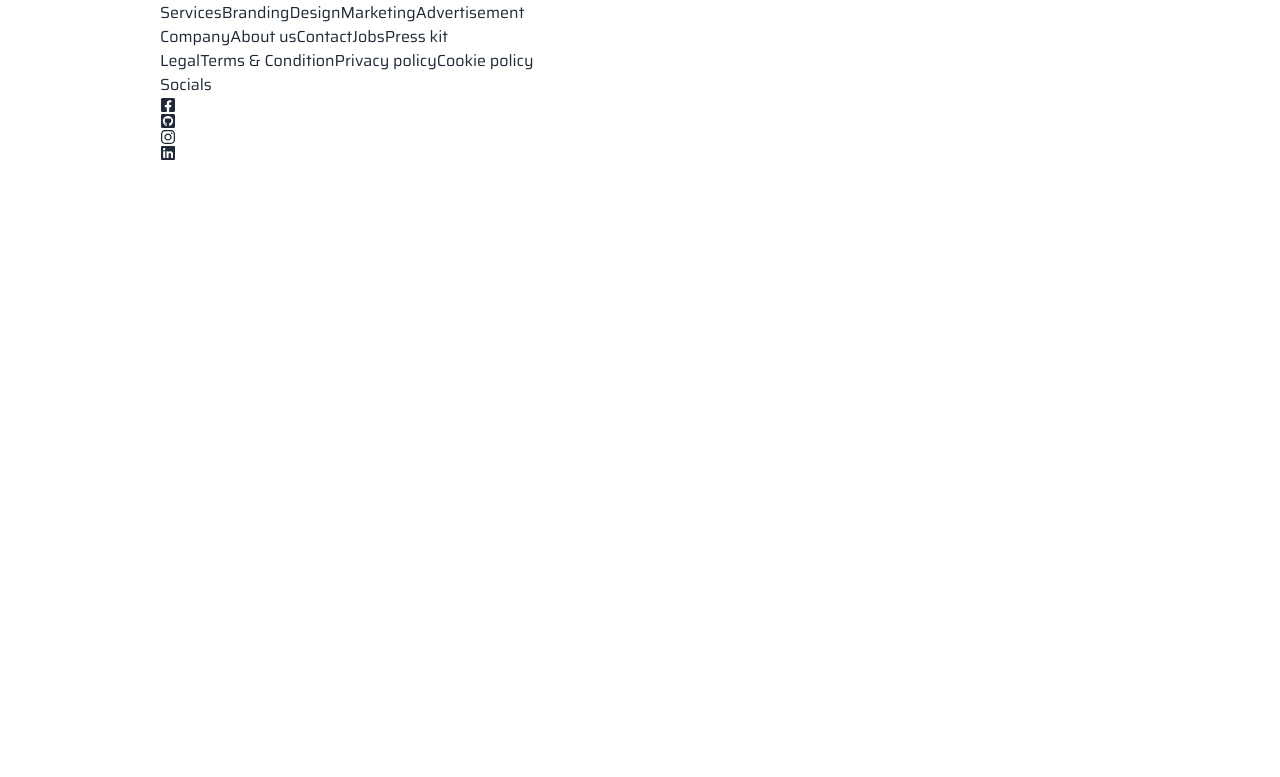
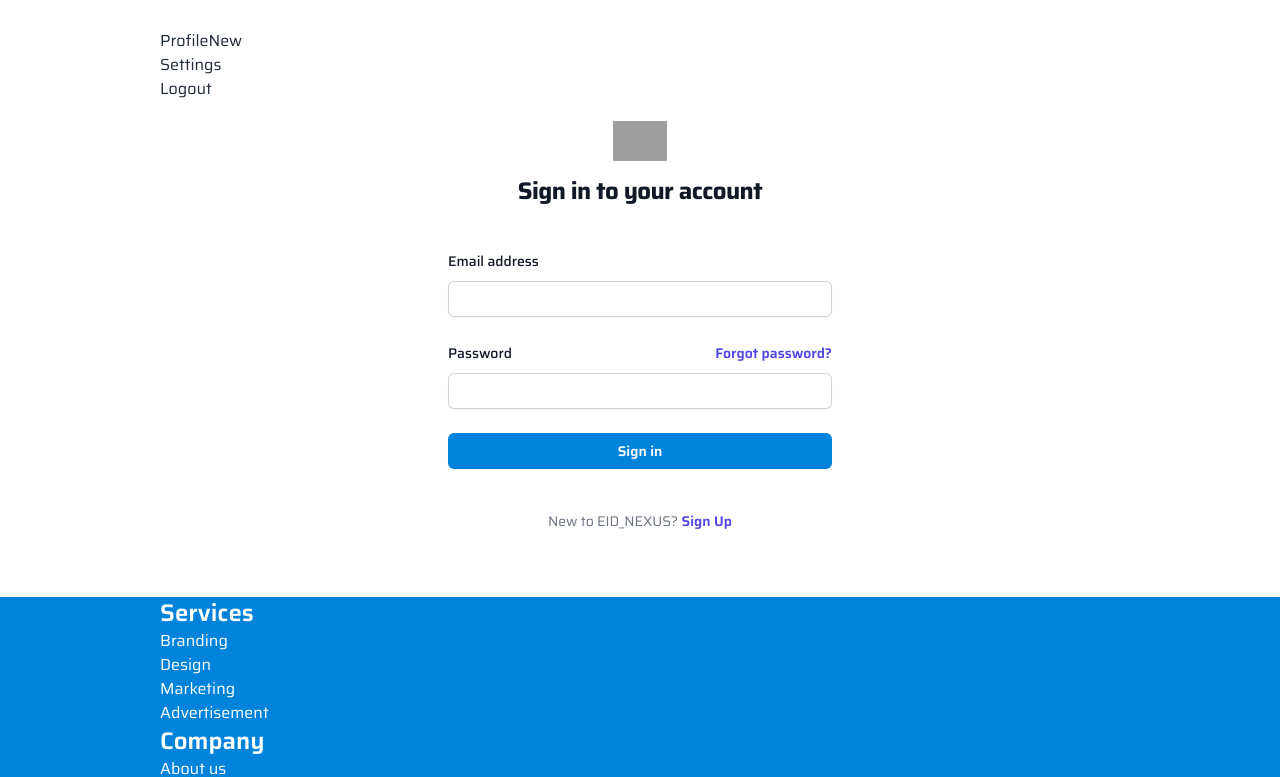
Before and after one commit to rashidulub/newwwrashed, a Next.js app: page /login in a window 1280 px wide. Shown: the part 1263-2040 px from the top of the page. Before the commit the page ends 1424 px from the top, so only its background shows below. Built offline with nearby package versions, Linux system fonts and the light colour scheme; grey boxes are pictures that could not be loaded.

Commit message:
create login page and design

```diff
--- a/src/Components/Shared/Navbar/Navbar.jsx
+++ b/src/Components/Shared/Navbar/Navbar.jsx
@@ -17,6 +17,11 @@
 				<li>
 					<Link href="/login">Login</Link>
 				</li>
+
+
+
+
+
 			</div>
 		</>
 	);
--- a/src/app/login/page.jsx
+++ b/src/app/login/page.jsx
@@ -1,9 +1,51 @@
+import Link from 'next/link';
 import React from 'react';
+
 
 const Login = () => {
     return (
         <div>
+            <div className="flex min-h-full flex-col justify-center pb-16 py-5 lg:px-2">
+                <div className="sm:mx-auto sm:w-full sm:max-w-sm">
+                    <img className="mx-auto h-10 w-auto" src="https://tailwindui.com/img/logos/mark.svg?color=indigo&shade=600" alt="Your Company" />
+                    <h2 className="mt-3 text-center text-2xl font-bold leading-9 tracking-tight text-gray-900">Sign in to your account</h2>
+                </div>
 
+                <div className="mt-10 sm:mx-auto sm:w-full sm:max-w-sm">
+                    <form className="space-y-6" action="#" method="POST">
+                        <div>
+                            <label for="email" className="block text-sm font-medium leading-6 text-gray-900">Email address</label>
+                            <div className="mt-2">
+                                <input id="email" name="email" type="email" autocomplete="email" required className="block w-full rounded-md border-0 py-1.5 text-gray-900 shadow-sm ring-1 ring-inset ring-gray-300 placeholder:text-gray-400 focus:ring-2 focus:ring-inset focus:ring-indigo-600 sm:text-sm sm:leading-6" />
+                            </div>
+                        </div>
+
+                        <div>
+                            <div className="flex items-center justify-between">
+                                <label for="password" className="block text-sm font-medium leading-6 text-gray-900">Password</label>
+                                <div className="text-sm">
+                                    <a href="#" className="font-semibold text-indigo-600 hover:text-indigo-500">Forgot password?</a>
+                                </div>
+                            </div>
+                            <div className="mt-2">
+                                <input id="password" name="password" type="password" autocomplete="current-password" required className="block w-full rounded-md border-0 py-1.5 text-gray-900 shadow-sm ring-1 ring-inset ring-gray-300 placeholder:text-gray-400 focus:ring-2 focus:ring-inset focus:ring-indigo-600 sm:text-sm sm:leading-6" />
+                            </div>
+                        </div>
+
+                        <div>
+                            <button type="submit" className="flex w-full justify-center rounded-md bg-[#0083db] px-3 py-1.5 text-sm font-semibold leading-6 text-white shadow-sm hover:bg-indigo-500 focus-visible:outline focus-visible:outline-2 focus-visible:outline-offset-2 focus-visible:outline-indigo-600">Sign in</button>
+                        </div>
+                    </form>
+
+                    <p className="mt-10 text-center  text-sm text-gray-500">
+                        New to EID_NEXUS?
+                        <a href="" className="font-semibold leading-6 text-indigo-600 hover:text-indigo-500">   Sign Up</a>
+                    </p>
+
+
+                </div>
+
+            </div>
         </div>
     );
 };
--- a/src/app/blogs/signUp/SignUp.jsx
+++ b/src/app/ragistation/SignUp.jsx
@@ -1,11 +1,11 @@
 import React from 'react';
 
-const SignUp = () => {
+const Signup = () => {
     return (
         <div>
-            <h1>SignUp</h1>
+            <h1>gello</h1>
         </div>
     );
 };
 
-export default SignUp;
+export default Signup;
```
